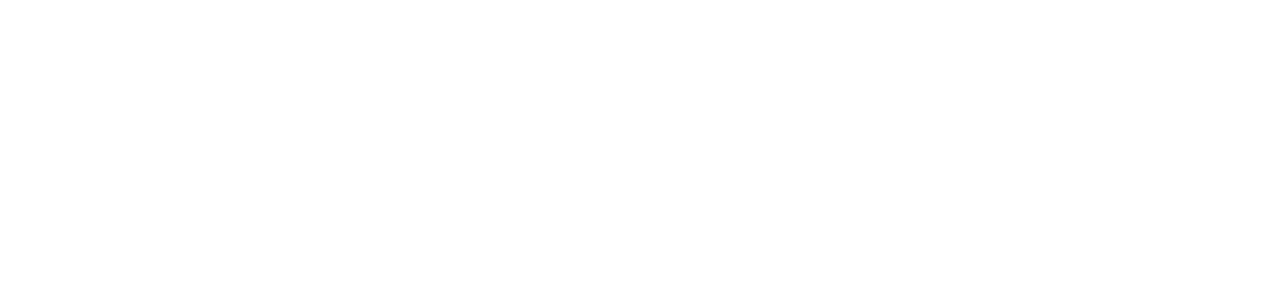
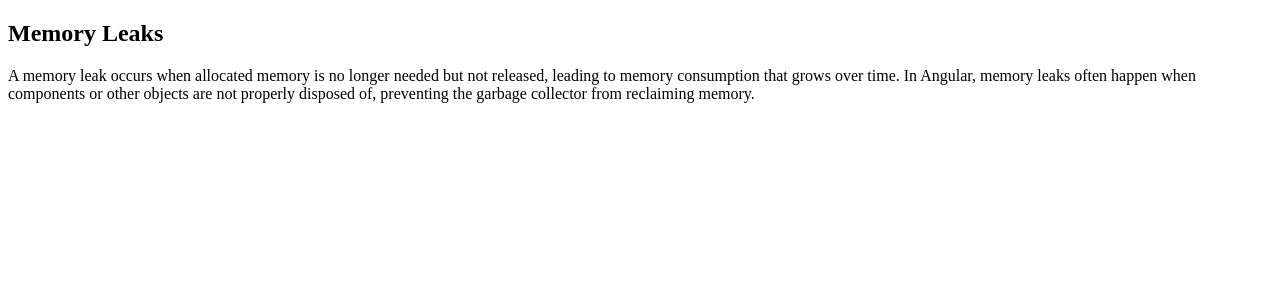
Before and after one commit to srbalakkl/Angular-RxJs, an Angular app: page /memoryLeak in a window 1280 px wide. Before the commit this address led to /. Shown: the top 300 px of the page. Built offline with nearby package versions, Linux system fonts and the light colour scheme.

Commit message:
doc:Memory Leaks

```diff
--- a/src/app/app-routing.module.ts
+++ b/src/app/app-routing.module.ts
@@ -29,6 +29,7 @@
 import {AsyncSubjectComponent} from "./async-subject/async-subject.component";
 import {TakeWhileOperatorComponent} from "./take-while-operator/take-while-operator.component";
 import {HotAndColdObservablesComponent} from "./hot-and-cold-observables/hot-and-cold-observables.component";
+import {PreventMemoryLeaksComponent} from "./prevent-memory-leaks/prevent-memory-leaks.component";
 
 const routes: Routes = [
   {path: '', redirectTo: 'home', pathMatch: "full"},
@@ -58,6 +59,7 @@
   {path: 'asyncSubject', component: AsyncSubjectComponent},
   {path: 'takeWhile', component: TakeWhileOperatorComponent},
   {path: 'hot_cold', component: HotAndColdObservablesComponent},
+  {path: 'memoryLeak', component: PreventMemoryLeaksComponent},
 ];
 
 @NgModule({
--- a/src/app/prevent-memory-leaks/prevent-memory-leaks.component.html
+++ b/src/app/prevent-memory-leaks/prevent-memory-leaks.component.html
@@ -1 +1,8 @@
-<p>prevent-memory-leaks works!</p>
+<h2>Memory Leaks</h2>
+
+<p>
+  A memory leak occurs when allocated memory is no longer needed but not released,
+  leading to memory consumption that grows over time.
+  In Angular, memory leaks often happen when components or other objects are not properly disposed of,
+  preventing the garbage collector from reclaiming memory.
+</p>
--- a/src/app/prevent-memory-leaks/prevent-memory-leaks.component.ts
+++ b/src/app/prevent-memory-leaks/prevent-memory-leaks.component.ts
@@ -15,13 +15,13 @@
   ngOnInit(): void {
     interval(1000).pipe(
       takeUntil(this.unsubscribe$),
-      // takeUntilDestroyed(this.destroyRef)//another way to prevent m/y leaks. but, it works only after @angular/code16 version.
-      ).subscribe();
+      // takeUntilDestroyed(this.destroyRef)//another way to prevent m/y leaks. but, it works only after @angular/core16 version.
+      ).subscribe(r=>console.log(r));
   }
 
   ngOnDestroy() {
-    this.unsubscribe$.next();
-    this.unsubscribe$.complete();
+    // this.unsubscribe$.next();
+    // this.unsubscribe$.complete();
   }
 
 
--- a/src/app/rxjs-tutor/rxjs-tutor.component.html
+++ b/src/app/rxjs-tutor/rxjs-tutor.component.html
@@ -26,4 +26,5 @@
   <li><a href="" (click)="false" [routerLink]="['/asyncSubject']">asyncSubject</a></li>
   <li><a href="" (click)="false" [routerLink]="['/takeWhile']">takeWhile operator</a></li>
   <li><a href="" (click)="false" [routerLink]="['/hot_cold']">Hot and cold observable</a></li>
+  <li><a href="" (click)="false" [routerLink]="['/memoryLeak']">Memory Leak</a></li>
 </ol>
```
